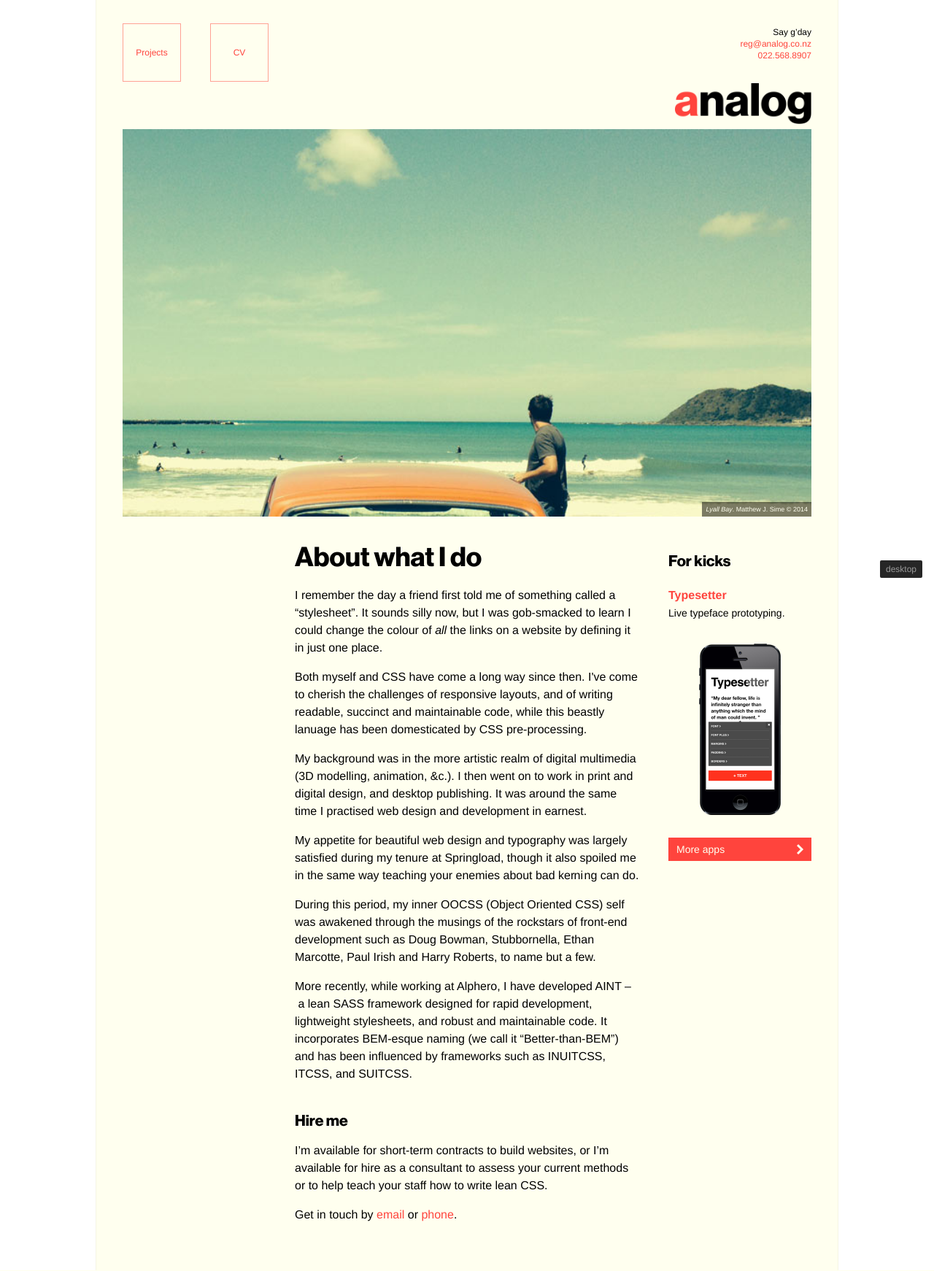
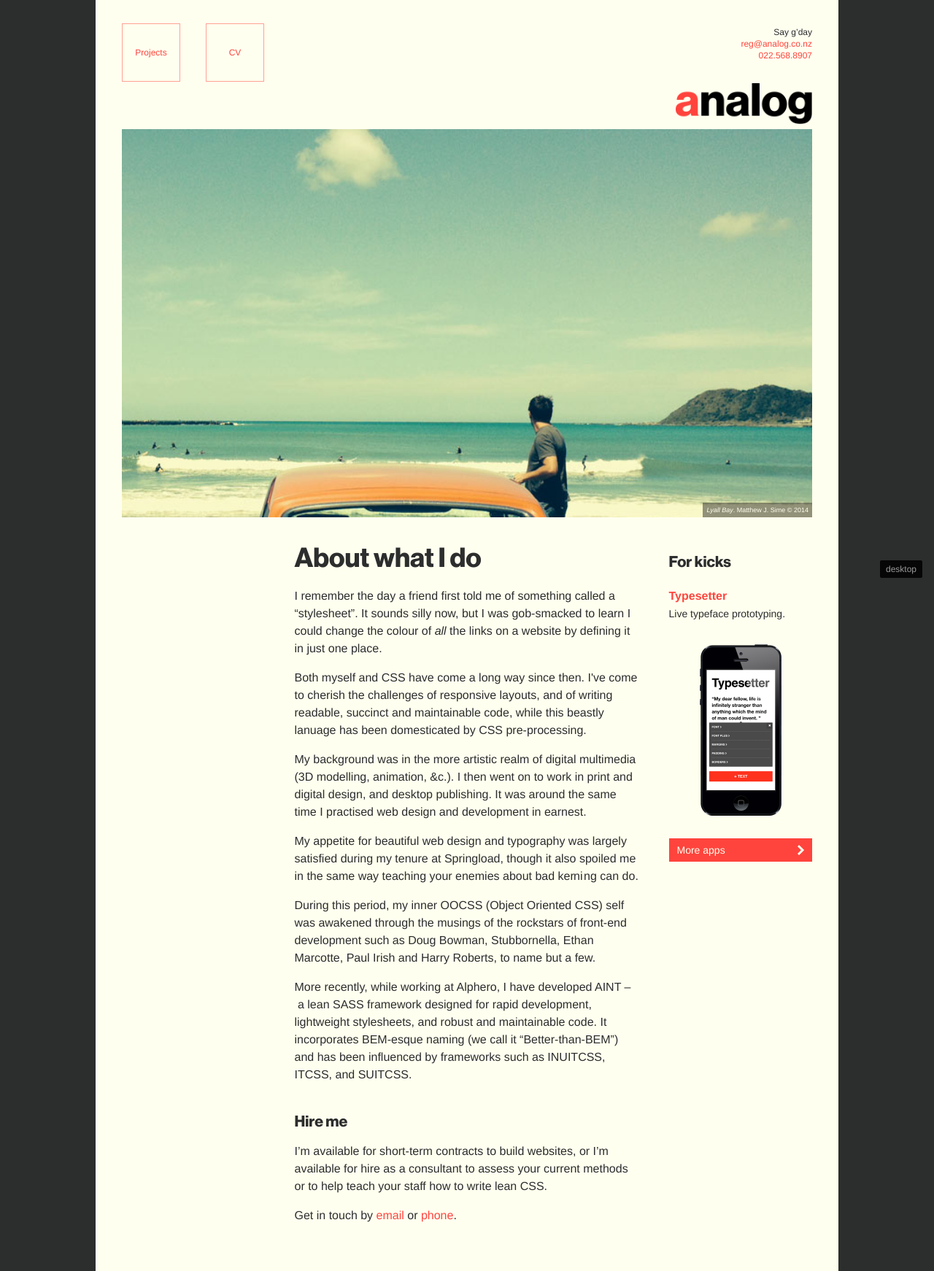
Before and after one commit to simefield/analog, a PHP site: page /index.php in a window 1280 px wide. Shown: the whole page at 73% size. Run offline with PHP 8.4, Linux system fonts and the light colour scheme.

Commit message:
Change page background colour

```diff
--- a/css/style.css
+++ b/css/style.css
@@ -3593,7 +3593,7 @@ body {
 }
 
 .content {
-  color: #000;
+  color: #2c2d2d;
 }
 @media (max-width: 47.9375em) {
   .content {
@@ -3753,12 +3753,12 @@ a {
 a:focus,
 a:hover,
 a:active {
-  color: #000;
+  color: #2c2d2d;
   outline: 0;
 }
 
 a p, a h1, a h2, a h3, a h4, a h5 {
-  color: #000;
+  color: #2c2d2d;
 }
 
 /**
@@ -3770,6 +3770,10 @@ a p, a h1, a h2, a h3, a h4, a h5 {
  ***************************************/
 .hide {
   display: none;
+}
+
+body {
+  background-color: #2c2d2d;
 }
 
 .content {
@@ -3783,12 +3787,6 @@ a p, a h1, a h2, a h3, a h4, a h5 {
 @media (min-width: 48em) {
   .content {
     padding: 16px 16px 64px;
-  }
-}
-@media (min-width: 56.0625em) {
-  .content {
-    border-left: 1px solid rgba(100, 100, 100, 0.07);
-    border-right: 1px solid rgba(100, 100, 100, 0.07);
   }
 }
 
@@ -3856,7 +3854,7 @@ button.small, .button.small, .main-nav a.small {
 }
 @media (min-width: 48em) {
   .main-nav a {
-    margin-right: 40px;
+    margin-right: 35px;
     font-size: 12px;
     font-size: 0.75rem;
     line-height: 2;
@@ -3964,7 +3962,7 @@ button.small, .button.small, .main-nav a.small {
   padding-left: 5px;
   padding-right: 5px;
   color: #ffffef;
-  background-color: rgba(0, 0, 0, 0.5);
+  background-color: rgba(44, 45, 45, 0.5);
 }
 
 /***************************************
@@ -4004,12 +4002,12 @@ button.small, .button.small, .main-nav a.small {
   text-transform: uppercase;
 }
 .cv h2 {
-  border-bottom: 1px solid rgba(0, 0, 0, 0.5);
+  border-bottom: 1px solid rgba(44, 45, 45, 0.5);
 }
 @media only screen and (-webkit-min-device-pixel-ratio: 2), only screen and (min--moz-device-pixel-ratio: 2), only screen and (-o-min-device-pixel-ratio: 2/1), only screen and (min-device-pixel-ratio: 2), only screen and (min-resolution: 192dpi), only screen and (min-resolution: 2dppx) {
   .cv h2 {
     border-bottom: none;
-    background-image: linear-gradient(0deg, #ffffef, transparent 50%, #000 50%);
+    background-image: linear-gradient(0deg, #ffffef, transparent 50%, #2c2d2d 50%);
     background-size: 100% 1px;
     background-repeat: no-repeat;
     background-position: bottom left;
@@ -4020,7 +4018,7 @@ button.small, .button.small, .main-nav a.small {
   font-size: 0.625rem;
   line-height: 0.9;
   display: inline-block;
-  border-left: 1px solid #000;
+  border-left: 1px solid #2c2d2d;
   margin-left: 10px;
   padding-left: 8px;
   vertical-align: 4px;
--- a/sass/_analog.scss
+++ b/sass/_analog.scss
@@ -294,6 +294,7 @@ a {
 .hide {display: none;}
 
 body {
+  background-color: $black;
 //  overflow-y: scroll; /* has to be scroll, not auto */
 //  -webkit-overflow-scrolling: touch;
 }
@@ -315,12 +316,12 @@ body {
       padding: $grid-unit $grid-unit*1 $grid-unit*4;
     }
 
-    @media (min-width: $screen-lg) {
-        // margin-top: $grid-unit*3;
-        // margin-bottom: $grid-unit*3;
-        border-left: 1px solid rgba(100,100,100,0.07);
-        border-right: 1px solid rgba(100,100,100,0.07);
-    }
+    // @media (min-width: $screen-lg) {
+    //     // margin-top: $grid-unit*3;
+    //     // margin-bottom: $grid-unit*3;
+    //     border-left: 1px solid rgba(100,100,100,0.07);
+    //     border-right: 1px solid rgba(100,100,100,0.07);
+    // }
 }
 
 button, .button, %button {
@@ -393,7 +394,7 @@ button, .button, %button {
         @media (min-width: $screen-md) {
             // min-width: $grid-unit*6.5; // 104
             // @include font-size(12px, 48px);
-            margin-right: 40px;
+            margin-right: 35px;
             @include font-size(12px);
             width: 80px;
             height: 80px;
--- a/sass/_vars.scss
+++ b/sass/_vars.scss
@@ -49,7 +49,8 @@ $use-media:         true;
 // \*------------------------------------
 // Place any of your own variables that sit on top of inuit.css here.
 
-$black: #000;
+// $black: #000;
+$black: #2c2d2d;
 $paper: #ffffef;
 $white: $paper;
 // $red: #ff3908;
```
Also changed, not shown: 1 other file.
